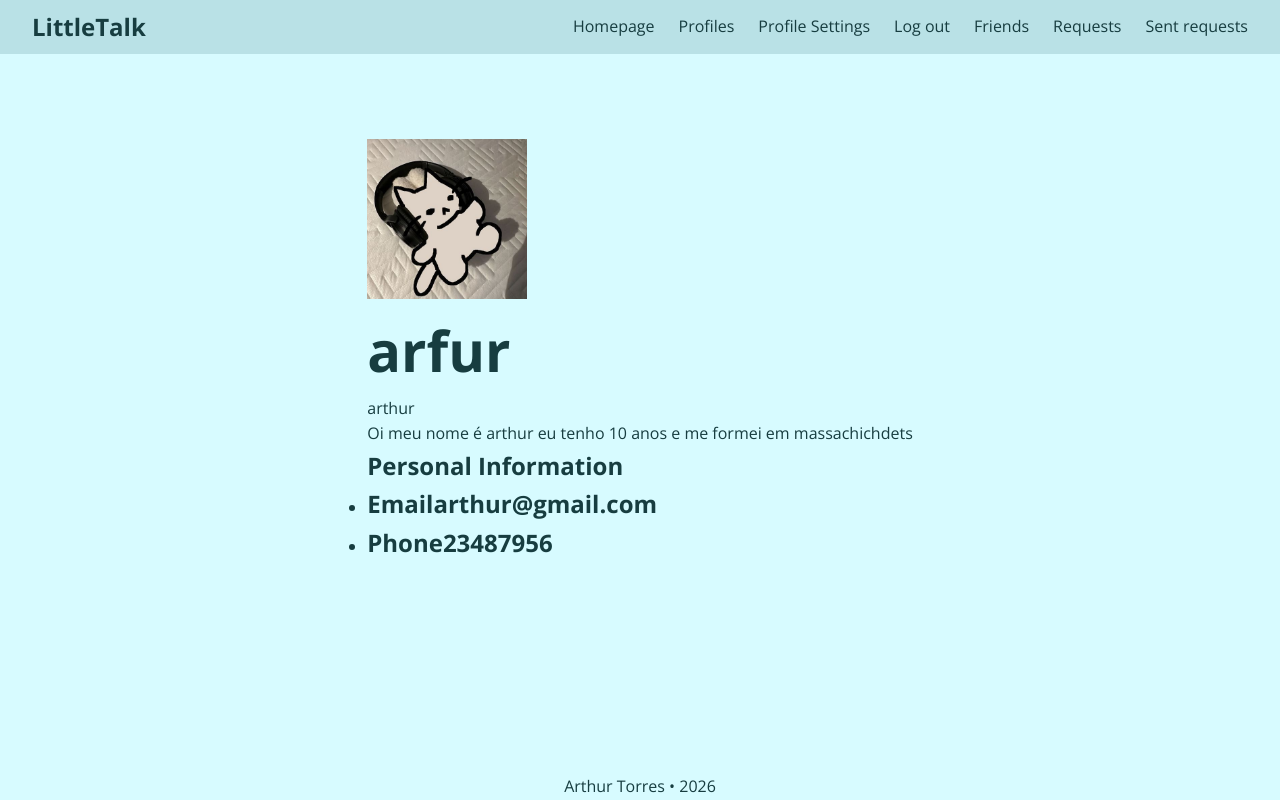
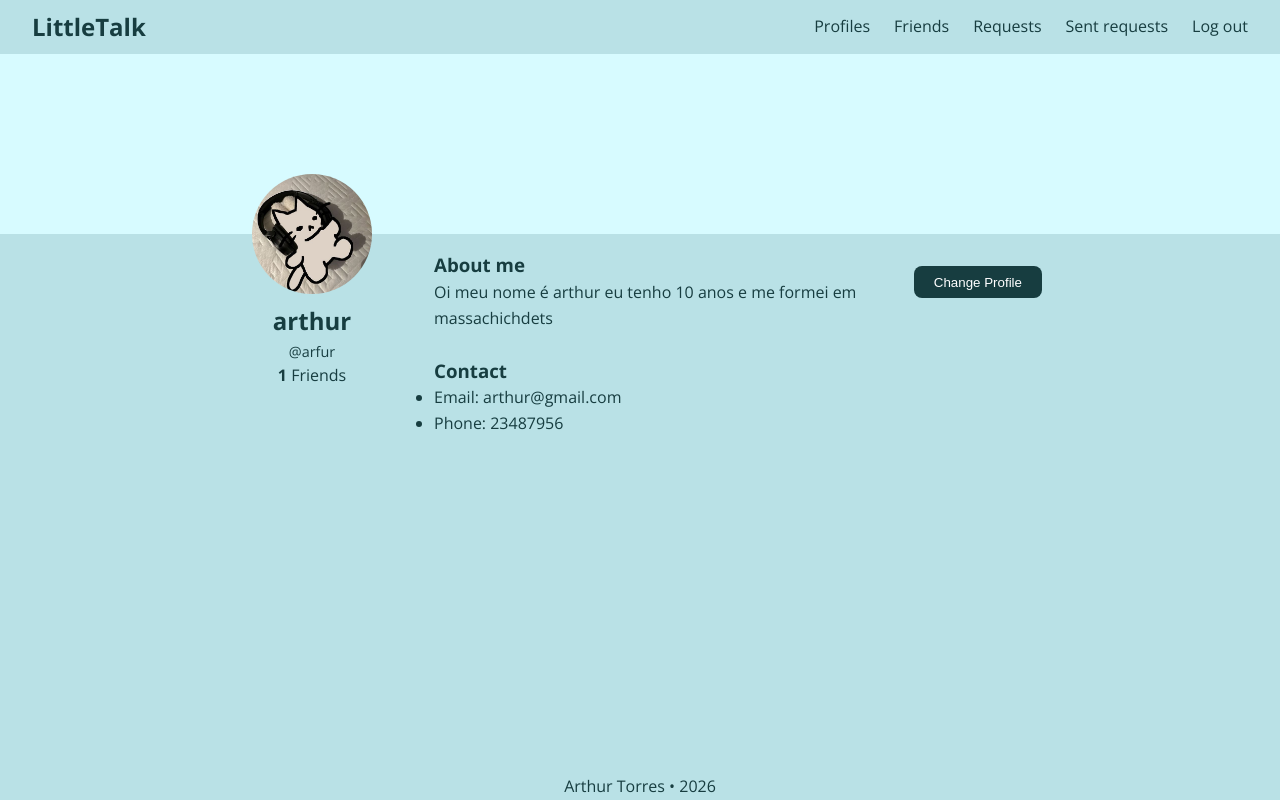
Before and after one commit to therealarfu/little-chat, a Flask app: page / in a window 1280 px wide. Run offline with Flask 3, Linux system fonts and the light colour scheme; a user stored in the database is signed in; data comes from the database, SQL or seed files in the repository; both versions use the stored data as it was after the commit.

Commit message:
index's css improved, index select sql improved

```diff
--- a/app.py
+++ b/app.py
@@ -51,16 +51,21 @@ with app.app_context():
 def index():
     if request.method == "GET":
         db = get_db()
-        row = db.execute("SELECT username FROM users WHERE id = ?", (session["user_id"],)).fetchone()
-        row_info = db.execute("SELECT name, email, phone, desc, image FROM info WHERE user_id = ?", (session["user_id"], )).fetchone()
+        row_info = db.execute("""SELECT users.username, info.name, info.email, info.phone, info.desc, info.image,
+                              COUNT(friends.id) AS friends_count FROM info
+                               JOIN friends ON info.user_id = friends.user_id
+                               JOIN users ON info.user_id = users.id
+                               WHERE info.user_id = ?""", (session["user_id"], )).fetchone()
 
+        username = row_info["username"]
         name = row_info["name"]
         email = row_info["email"]
         phone = row_info["phone"]
         description = row_info["desc"]
         image = row_info["image"]
+        friends_count = row_info["friends_count"]
 
-        return render_template("index.html", username=row["username"], name=name, email=email, phone=phone, image=image,description=description)
+        return render_template("index.html", username=username, name=name, email=email, phone=phone, image=image, description=description, friends_count=friends_count)
 
 
 @app.route("/register", methods=["GET", "POST"])
--- a/static/css/components.css
+++ b/static/css/components.css
@@ -7,7 +7,7 @@ input, textarea {
     width: 100%;
 }
 
-button, input[type="submit"] {
+button, input[type="submit"], a[href="/settings"] {
     background-color: var(--color-text);
     color: white;
     border-radius: var(--radius-btn);
@@ -30,7 +30,7 @@ nav {
     list-style: none;
 }
 
-span {
+span, a[href="/"] {
     font-size: 1.5rem;
     font-weight: bold;
 }
@@ -56,6 +56,13 @@ main {
     padding-bottom: 8rem;
 }
 
+/* na página de perfil, o main não centraliza verticalmente */
+body.page-profile main {
+    align-items: flex-start;
+    justify-content: flex-start;
+    padding: 0;
+}
+
 footer {
     display: flex;
     align-items: center;
--- a/static/css/pages.css
+++ b/static/css/pages.css
@@ -0,0 +1,66 @@
+/* ── Profile page (index) ── */
+body.page-profile {
+    background-color: var(--color-navbar); /* escurece o body inteiro */
+}
+
+body.page-profile main {
+    align-items: flex-start;
+    justify-content: flex-start;
+    padding: 0;
+}
+
+.profile-page {
+    width: 100%;
+    max-width: 900px;    /* centraliza o conteúdo com largura máxima */
+    margin: 0 auto;      /* centraliza horizontalmente */
+}
+
+.profile-banner {
+    width: 100vw;
+    height: 180px;
+    background-color: var(--color-bg);
+    margin-left: calc(-1 * ((100vw - 100%) / 2));
+}
+
+.profile-body {
+    display: flex;
+    gap: 2rem;
+    padding: 0 2rem 2rem;
+}
+
+.profile-sidebar {
+    display: flex;
+    flex-direction: column;
+    align-items: center;
+    min-width: 180px;
+}
+
+.profile-avatar img {
+    width: 120px;
+    height: 120px;
+    border-radius: 50%;
+    margin-top: -60px;
+    object-fit: cover;
+}
+
+.profile-content {
+    flex: 1;
+    padding-top: 1rem;
+    overflow: visible; /* garante que o botão não seja cortado */
+}
+
+.profile-section {
+    margin-bottom: 1.5rem;
+}
+
+.profile-edit-btn {
+    float: right;
+    width: auto !important;      /* força override do input { width: 100% } */
+    padding: 0.5rem 1.25rem;
+    white-space: nowrap;
+    margin: 0;
+}
+
+.profile-username {
+    font-size: 0.9rem;
+}
--- a/templates/index.html
+++ b/templates/index.html
@@ -1,10 +1,16 @@
 {% extends "layout.html" %}
 {% block title %}Homepage{% endblock %}
+{% block body_class %}page-profile{% endblock %}
 
 {% block content %}
 <div class="profile-page">
 
-    <section class="profile-header card">
+    <div class="profile-banner"></div>
+
+    <div class="profile-body">
+
+        <!-- Coluna esquerda: avatar, nome, friends -->
+        <aside class="profile-sidebar">
             <div class="profile-avatar">
                 {% if image %}
                     <img src="{{ url_for('static', filename='uploads/' + image) }}" alt="Profile Image">
@@ -12,20 +18,34 @@
                     <img src="{{ url_for('static', filename='uploads/default.png') }}" alt="Profile Image">
                 {% endif %}
             </div>
-        <div class="profile-identity">
-            <h1>{{ username }}</h1>
-            {% if name %}<p class="profile-name">{{ name }}</p>{% endif %}
-            {% if description %}<p class="profile-desc">{{ description }}</p>{% endif %}
-        </div>
+            {% if name %}<h2 class="profile-name">{{ name }}</h2>{% endif %}
+            <p class="profile-username">@{{ username }}</p>
+            <p class="profile-friends-count"><strong>{{ friends_count }}</strong> Friends</p>
+        </aside>
+
+        <!-- Coluna direita: about, contact, botão -->
+        <div class="profile-content">
+            <form action="/settings" method="GET">
+                <input type="submit" value="Change Profile" class="profile-edit-btn">
+            </form>
+
+            {% if description %}
+            <section class="profile-section">
+                <h3>About me</h3>
+                <p>{{ description }}</p>
             </section>
+            {% endif %}
 
-    <section class="profile-info card">
-        <h2>Personal Information</h2>
+            <section class="profile-section">
+                <h3>Contact</h3>
                 <ul class="info-list">
-            {% if email %}<li><span class="info-label">Email</span><span>{{ email }}</span></li>{% endif %}
-            {% if phone %}<li><span class="info-label">Phone</span><span>{{ phone }}</span></li>{% endif %}
+                    {% if email %}<li>Email: {{ email }}</li>{% endif %}
+                    {% if phone %}<li>Phone: {{ phone }}</li>{% endif %}
                 </ul>
             </section>
+        </div>
+
+    </div>
 
 </div>
 {% endblock %}
--- a/templates/layout.html
+++ b/templates/layout.html
@@ -7,19 +7,18 @@
     <link rel="icon" href="{{ url_for('static', filename='icon/chat.ico') }}" type="image/ico">
     <link rel="stylesheet" href="{{ url_for('static', filename='css/base.css') }}">
     <link rel="stylesheet" href="{{ url_for('static', filename='css/components.css') }}">
+    <link rel="stylesheet" href="{{ url_for('static', filename='css/pages.css') }}">
 </head>
-<body>
+<body class="{% block body_class %}{% endblock %}">
     <nav>
-        <span class="nav-logo">LittleTalk</span>
+        <a href="/" class="nav-logo">LittleTalk</a>
         <ul class="nav-links">
-            <li><a href="/">Homepage</a></li>
             {% if session["user_id"] %}
                 <li><a href="/profiles">Profiles</a></li>
-                <li><a href="/settings">Profile Settings</a></li>
-                <li><a href="/logout">Log out</a></li>
                 <li><a href="/friends">Friends</a></li>
                 <li><a href="/requests">Requests</a></li>
                 <li><a href="/requests_sent">Sent requests</a></li>
+                <li><a href="/logout">Log out</a></li>
             {% else %}
                 <li><a href="/login">Log in</a></li>
                 <li><a href="/register">Register</a></li>
```
Also changed, not shown: data/database.db, 2 other files. Lines whose indentation alone changed are shown as unchanged.
